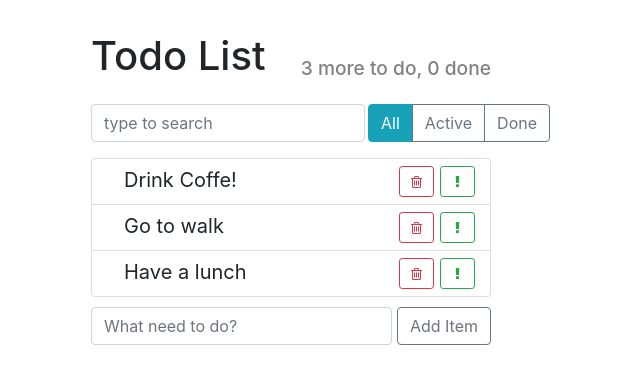
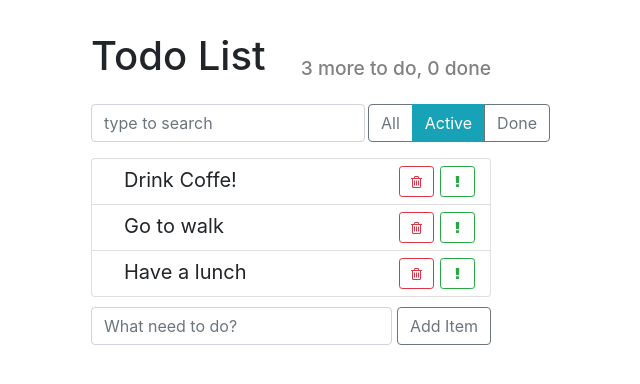
Before and after one commit to Maxximl/react-app-todo-list, a React app: page / in a window 1280 px wide. Shown: the whole page, without its empty margins (349-989 px from the left). Built offline with nearby package versions, Linux system fonts and the light colour scheme.

Commit message:
Добавление функции фильтрации элементов

```diff
--- a/src/components/app/app.js
+++ b/src/components/app/app.js
@@ -29,7 +29,8 @@ export default class App extends Component {
         this.createItem('Drink Coffe!'),
         this.createItem('Go to walk'),
         this.createItem('Have a lunch')
-      ]
+      ],
+      filter: 'active'
     };
 
     this.deleteItem = (id) => {
@@ -109,25 +110,42 @@ export default class App extends Component {
         }
       })
     }
+
+    this.onFilterChanged = (filter) => {
+    this.setState({filter});
+    }
+
+    this.filtration = (data,filter) => {
+      switch(filter) {
+        case 'all': return data;
+        break;
+        case 'active': return data.filter((item) => !item.done);
+        break;
+        case 'done': return data.filter((item) => item.done);
+        break;
+        default: return data;
+      }
+    }
   };
 
 
   render() {
 
-    let { todoData } = this.state;
+    let { todoData,filter } = this.state;
 
     const doneCount = this.state.todoData.filter(el => el.done).length;
     const todoCount = this.state.todoData.length - doneCount;
-
+    const filteredData = this.filtration(todoData, filter);
     return (
       <div className="todo-app">
         <AppHeader toDo={todoCount} done={doneCount} />
         <div className="top-panel d-flex">
           <SearchPanel onSearch={this.search} />
-          <ItemStatusFilter />
+          <ItemStatusFilter onFilterChanged={this.onFilterChanged}
+          filter={filter}/>
         </div>
 
-        <TodoList todos={todoData}
+        <TodoList todos={filteredData} filter={this.state.filter}
         onDeleted={ (id) => this.deleteItem(id) }
         onDoneToggled={this.onDoneToggled}
         onImportantToggled={(id)=> this.onImportantToggled(id)} />
--- a/src/components/item-status-filter/item-status-filter.js
+++ b/src/components/item-status-filter/item-status-filter.js
@@ -4,21 +4,41 @@ import './item-status-filter.css';
 
 export default class ItemStatusFilter extends Component {
 
+ filterButtons = [
+   {
+      label: 'All',
+      name: 'all'
+   },
+   {
+      label: 'Active',
+      name: 'active'
+   },
+   {
+      label: 'Done',
+      name: 'done'
+   },
+ ];
+
 
   render() {
+    const { filter, onFilterChanged } = this.props;
+    const buttons = this.filterButtons.map( (item) => {
+      const isActive = filter === item.name;
+      let classNames = isActive ? 'btn btn-info' : 'btn btn-outline-secondary';
+      const { name, label } = item;
 
+
+      return (
+        <button type="button"
+        key={name}
+        className={classNames}
+        onClick={ () => onFilterChanged(item.name) }>{label}</button>
+      )
+    });
 
     return (
       <div className="btn-group">
-        <button type="button"
-                className='btn btn-info'
-                onClick={this.props.onClickFilterAll}>All</button>
-        <button type="button"
-                className='btn btn-outline-secondary'
-                onClick={this.props.onClickFilterActive}>Active</button>
-        <button type="button"
-                className='btn btn-outline-secondary'
-                onClick={this.props.onClickFilterDone}>Done</button>
+        {buttons}
       </div>
     );
   };
--- a/src/components/todo-list/todo-list.js
+++ b/src/components/todo-list/todo-list.js
@@ -3,15 +3,16 @@ import React from 'react';
 import TodoListItem from '../todo-list-item';
 import './todo-list.css';
 
-const TodoList = ({ todos, onDeleted, matched,
+const TodoList = ({ filter, todos, onDeleted,
                     onImportantToggled,
                     onDoneToggled }) => {
 
   const elements = todos.map((item) => {
     const { id, ...itemProps } = item;
 
-    let classNames = 'list-group-item';
-    classNames += ' ' +itemProps.matched;
+    let classNames = 'list-group-item ';
+    classNames += itemProps.matched;
+
     return (
       <li key={id} className={classNames}>
         <TodoListItem {...itemProps }
```
Also changed, not shown: src/components/todo-list-item/todo-list-item.css (line endings or trailing spaces).
